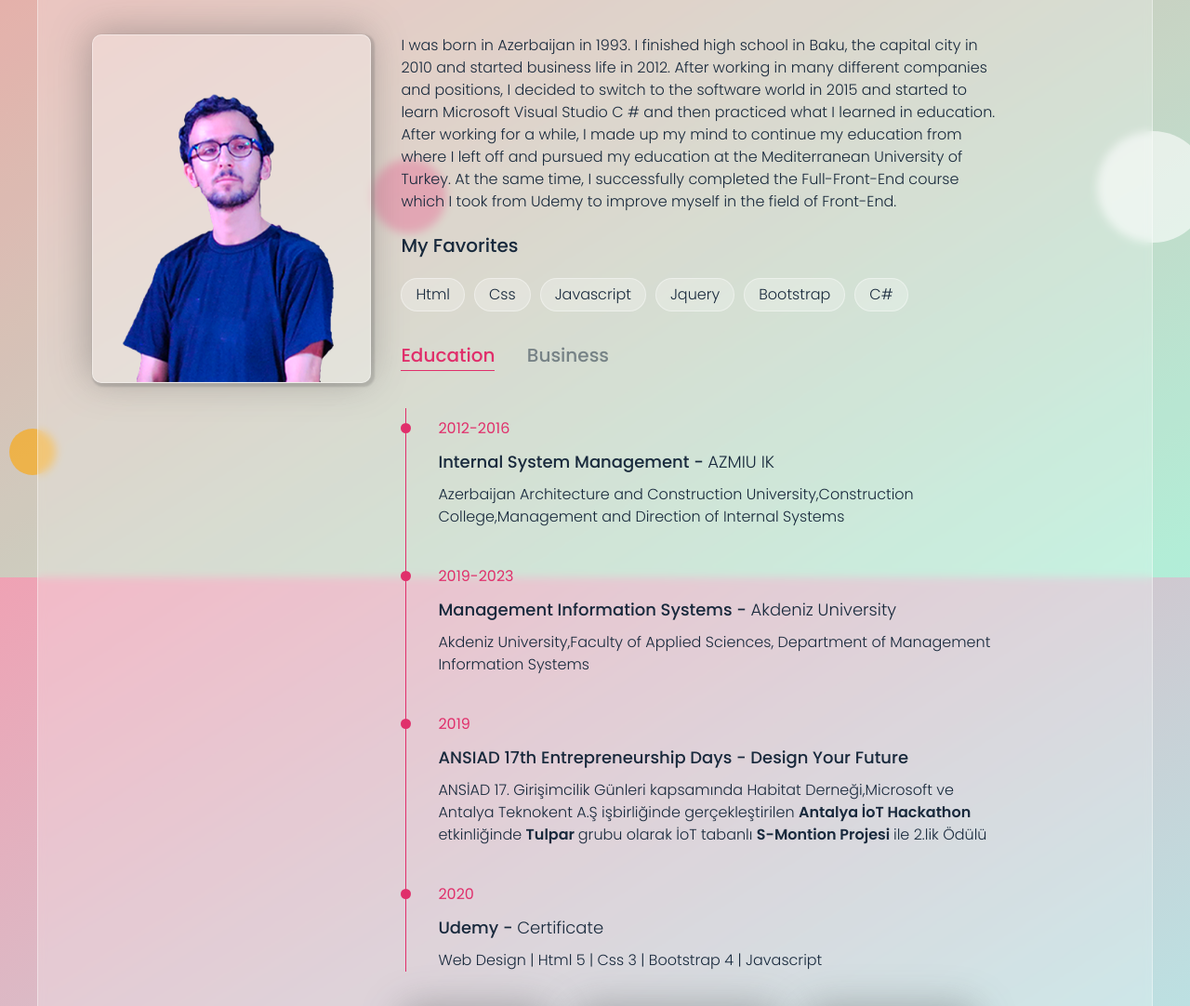
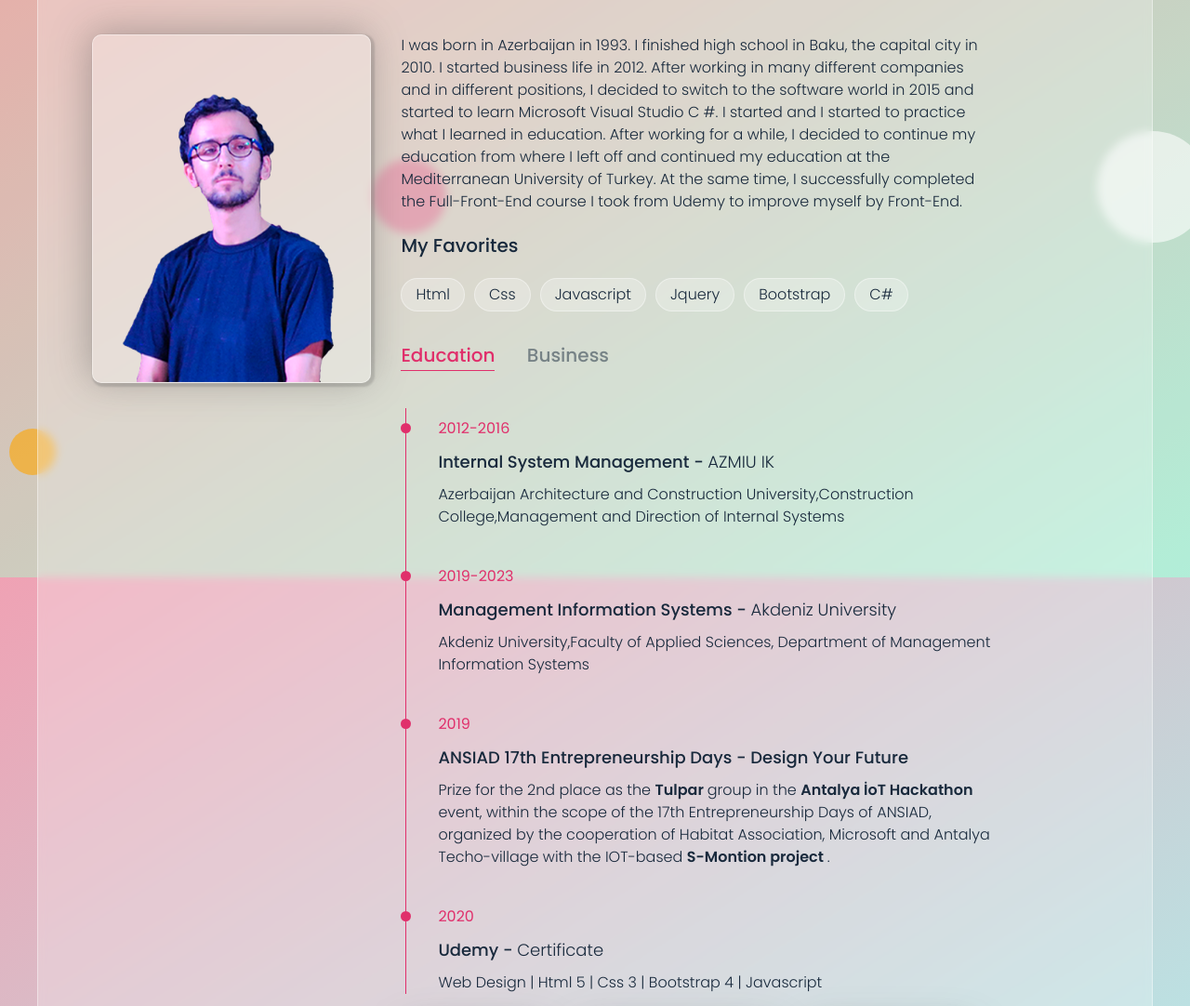
Before and after one commit to rzayevsahil/yazilimcierkek.github.io, a plain HTML site: page about.html in a window 1280 px wide. Shown: the part 179-1261 px from the top of the page at 93% size. Drawn offline with Linux system fonts and the light colour scheme.

Commit message:
Update about.html

```diff
--- a/about.html
+++ b/about.html
@@ -75,7 +75,13 @@
           </div>
         </div>
         <div class="about-text">
-          <p>I was born in Azerbaijan in 1993. I finished high school in Baku, the capital city in 2010 and started business life in 2012. After working in many different companies and positions, I decided to switch to the software world in 2015 and started to learn Microsoft Visual Studio C # and then practiced what I learned in education. After working for a while, I made up my mind to continue my education from where I left off and pursued my education at the Mediterranean University of Turkey. At the same time, I successfully completed the Full-Front-End course which I took from Udemy to improve myself in the field of Front-End.</p>
+          <p>I was born in Azerbaijan in 1993. I finished high school in Baku, the capital city in 2010.
+             I started business life in 2012. After working in many different companies and in different
+             positions, I decided to switch to the software world in 2015 and started to learn Microsoft
+             Visual Studio C #. I started and I started to practice what I learned in education.
+             After working for a while, I decided to continue my education from where I left off and
+              continued my education at the Mediterranean University of Turkey. At the same time, I
+              successfully completed the Full-Front-End course I took from Udemy to improve myself by Front-End.</p>
           <h3>My Favorites</h3>
           <div class="skills">
             <div class="skill-item">html</div>
@@ -106,7 +112,12 @@
                 <div class="timeline-item">
                   <span class="date">2019</span>
                   <h4>ANSIAD 17th Entrepreneurship Days - Design Your Future</h4>
-                  <p>ANSİAD 17. Girişimcilik Günleri kapsamında Habitat Derneği,Microsoft ve Antalya Teknokent A.Ş işbirliğinde gerçekleştirilen <span>Antalya İoT Hackathon </span>etkinliğinde <span> Tulpar </span>grubu olarak İoT tabanlı <span>S-Montion Projesi </span>ile 2.lik Ödülü</p>
+                  <p>
+                    Prize for the 2nd place as the <span> Tulpar </span>group in the <span> Antalya İoT Hackathon </span> event,
+                    within the scope of the 17th Entrepreneurship Days of ANSIAD, organized by the
+                    cooperation of Habitat Association, Microsoft and Antalya Techo-village
+                    with the IOT-based <span> S-Montion project </span>.
+                  </p>
                 </div>
                 <div class="timeline-item">
                   <span class="date">2020</span>
```
